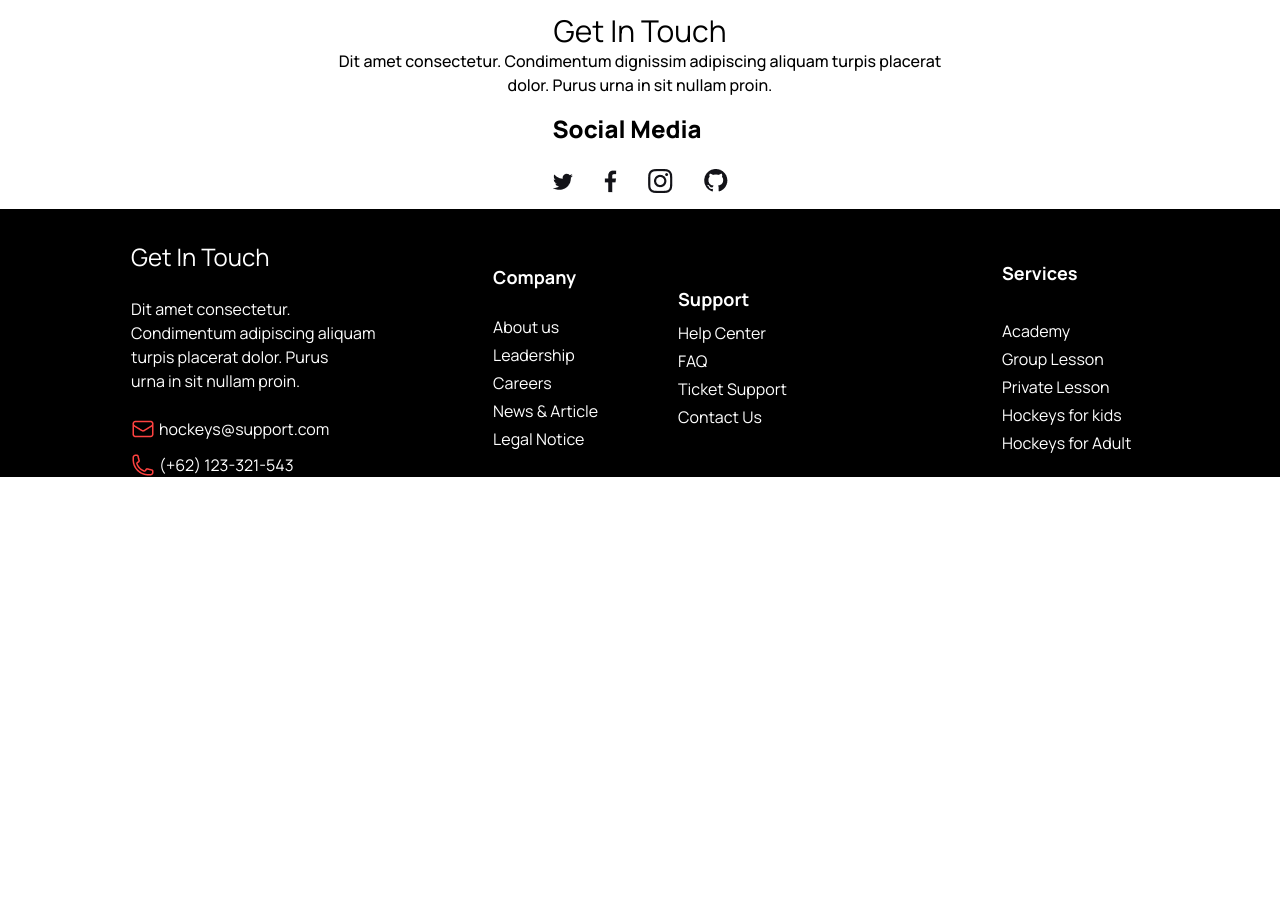
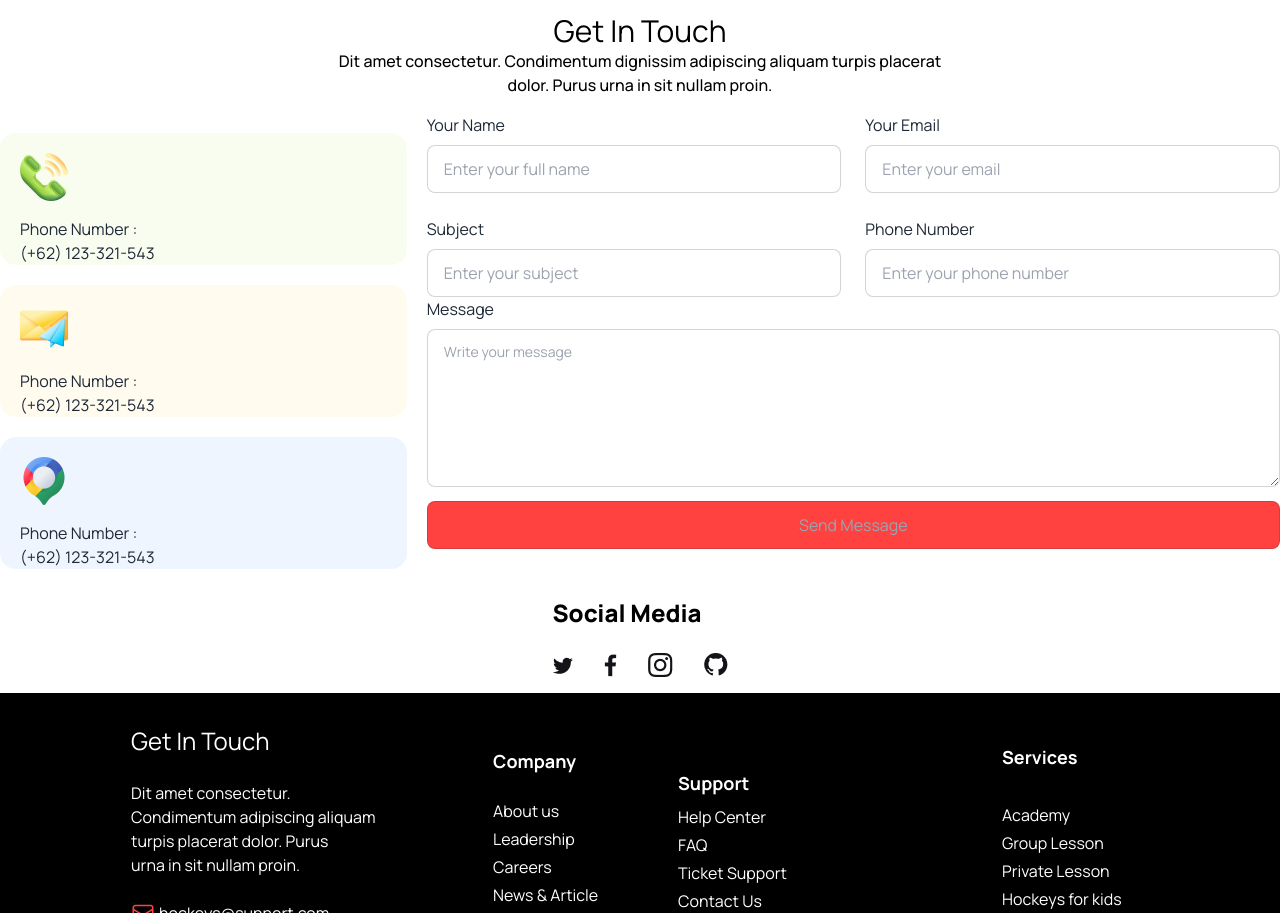
Before and after one commit to toriqul07/hockey, a plain HTML site: page index.html in a window 1280 px wide. Shown: the part 5085-5998 px from the top of the page. Before the commit the page ends 5562 px from the top, so only its background shows below. Drawn offline with nearby package versions, Linux system fonts and the light colour scheme.

Commit message:
partial end commit

```diff
--- a/index.html
+++ b/index.html
@@ -486,6 +486,73 @@
         aliquam turpis placerat <br>dolor. Purus urna in sit nullam proin. </p>
     </section>
     <section class="mt-4">
+      <div class="grid grid-cols-1 lg:grid-cols-3">
+        <div>
+          <div class="mr-5 bg-[#BCED6D1A] mb-3 pl-5 pt-5 mt-5 rounded-2xl">
+           <img src="Images/Group 1171275317.png" alt="">
+           <div class="pt-4">
+             <p>Phone Number : </p>
+             <p>(+62) 123-321-543</p>
+           </div>
+          </div>
+          <div class="mr-5 bg-[#FDDD5F1A] mb-3 pl-5 pt-5 mt-5 rounded-2xl">
+           <img src="Images/Group 1171275318.png" alt="">
+           <div class="pt-4">
+             <p>Phone Number : </p>
+             <p>(+62) 123-321-543</p>
+           </div>
+          </div>
+          <div class="mr-5 bg-[#629CF31A] mb-3 pl-5 pt-5 mt-5 rounded-2xl">
+           <img src="Images/Group 1171275321.png" alt="">
+           <div class="pt-4">
+             <p>Phone Number : </p>
+             <p>(+62) 123-321-543</p>
+           </div>
+          </div>
+       </div>
+        <div class="lg:col-span-2">
+          <div class="grid gap-6 grid-cols-1 lg:grid-cols-2">
+            <div>
+              <label for="">Your Name</label>
+            <input type="text" placeholder="Enter your full name" class="mt-2 input input-bordered w-full" />
+            </div>
+            <div>
+              <label for="">Your Email</label>
+            <input type="text" placeholder="Enter your email" class="mt-2 input input-bordered w-full" />
+            </div>
+
+            <div>
+              <label for="">Subject</label>
+            <input type="text" placeholder="Enter your subject" class="mt-2 input input-bordered w-full" />
+            </div>
+
+            <div>
+              <label for="">Phone Number</label>
+            <input type="text" placeholder="Enter your phone number" class="mt-2 input input-bordered w-full" />
+            </div>
+          </div>
+          <div>
+            <label for="">Message</label>
+          <textarea class="w-full mt-2 textarea textarea-bordered" placeholder="Write your message" rows="5"></textarea>
+          </div>
+          <!-- <div>
+            <button class="btn bg-red-700">Send Message</button>
+          </div> -->
+          <div>
+            <!-- <label for="">Subject</label> -->
+          <input type="text" placeholder="Send Message" class="mt-2 input input-bordered w-full text-center text-white bg-hockey-primary" />
+          </div>
+        </div>
+
+      </div>
+    </section>
+
+
+
+
+
+
+    <section class="mt-4">
       <div class=" flex items-center justify-center rounded-lg">
         <div>
           <h1 class="text-black text-2xl font-extrabold">Social Media</h3>
```
